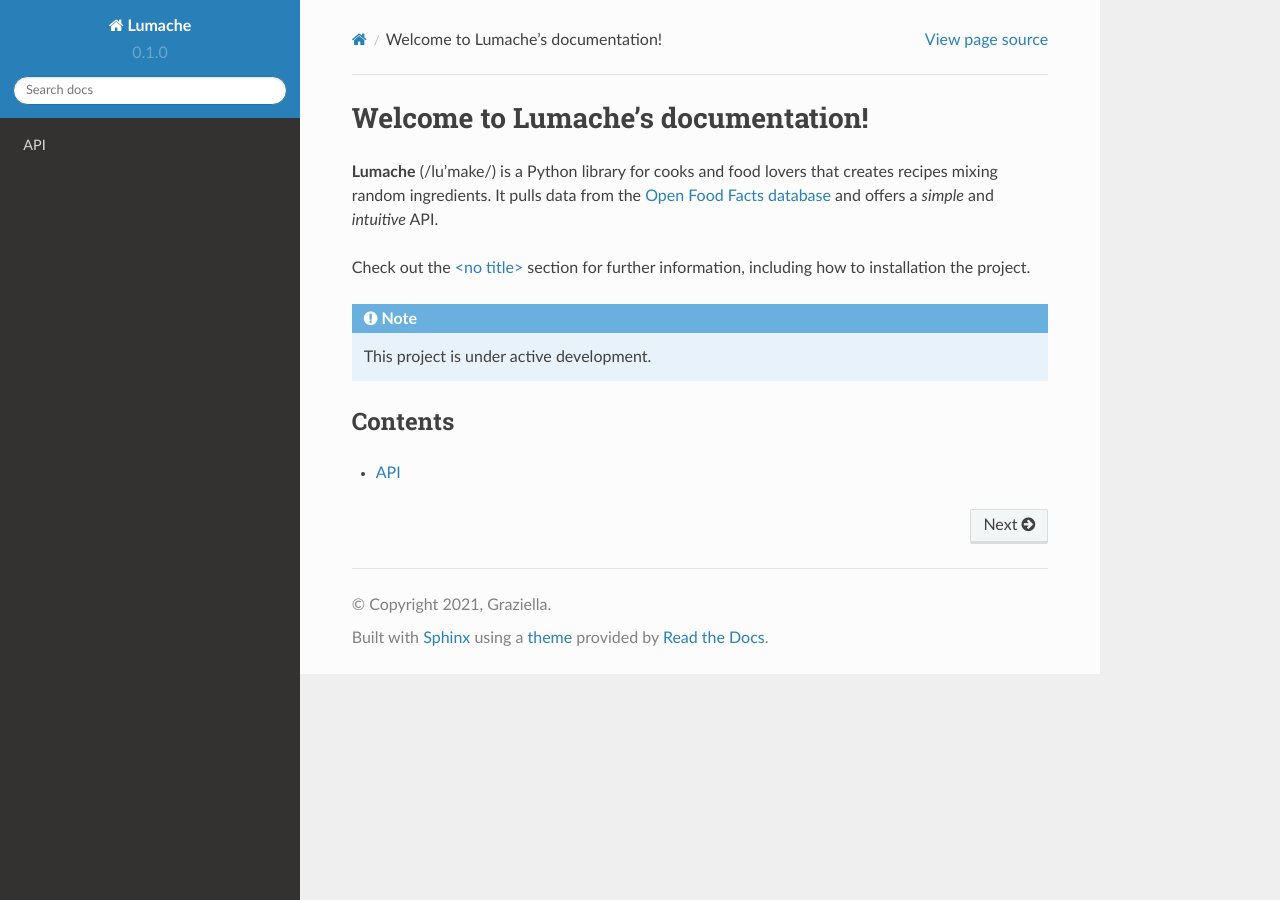
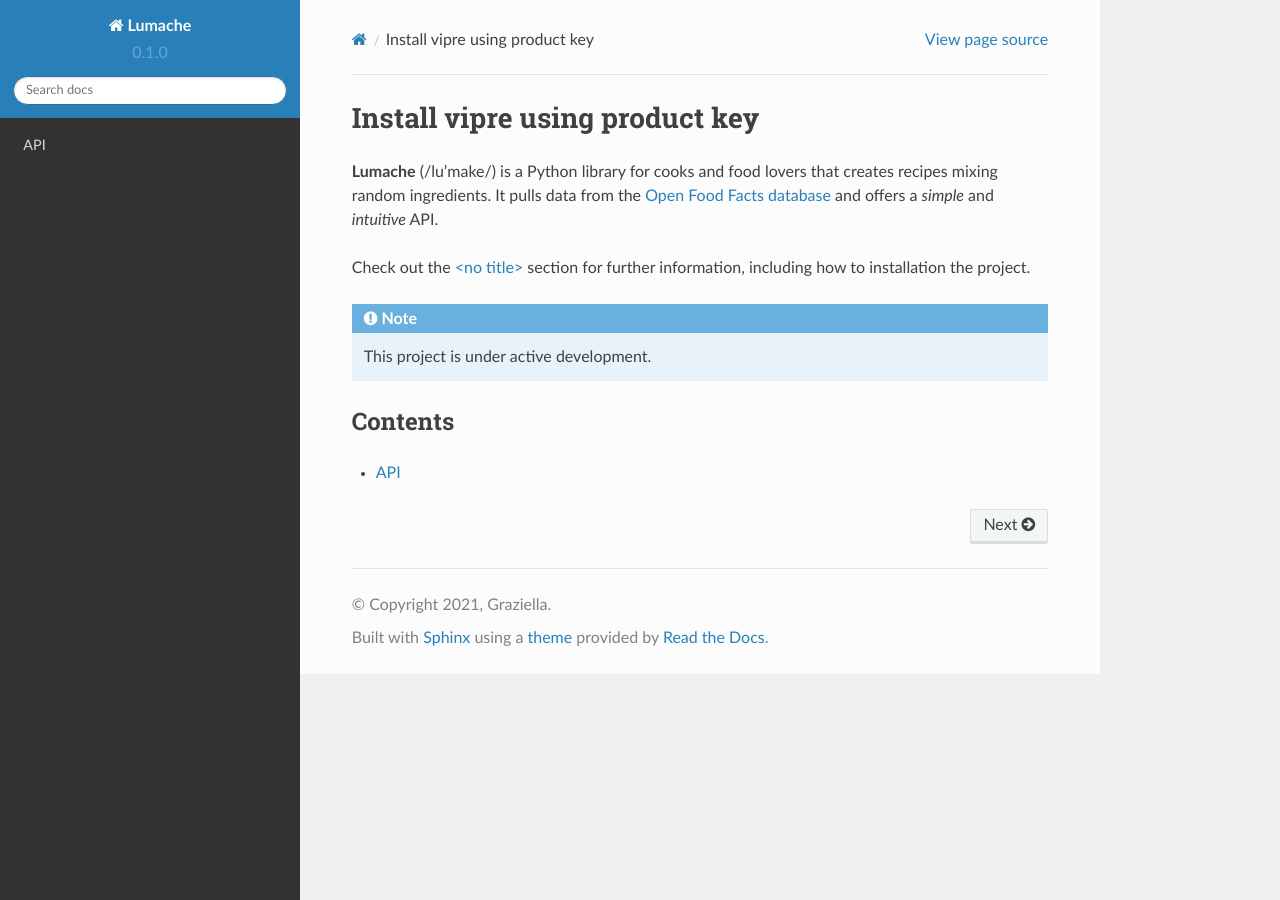
Before and after one commit to marshall85999/vipar, a Sphinx documentation site: the page built from docs/source/index.rst, in a window 1280 px wide. Built offline with Sphinx 7.4.7 and the Read the Docs theme 2.0.0, drawn with Linux system fonts in a browser that asks for light colours.

Commit message:
Update index.rst

```diff
--- a/docs/source/index.rst
+++ b/docs/source/index.rst
@@ -1,4 +1,4 @@
-Welcome to Lumache's documentation!
+Install vipre using product key
 ===================================
 
 **Lumache** (/lu'make/) is a Python library for cooks and food lovers
```
